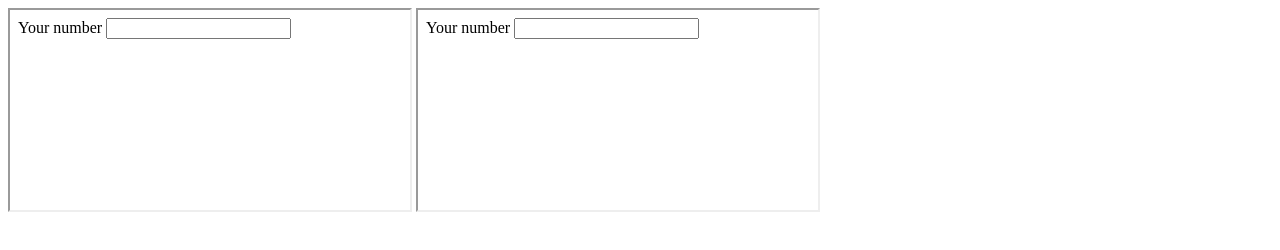
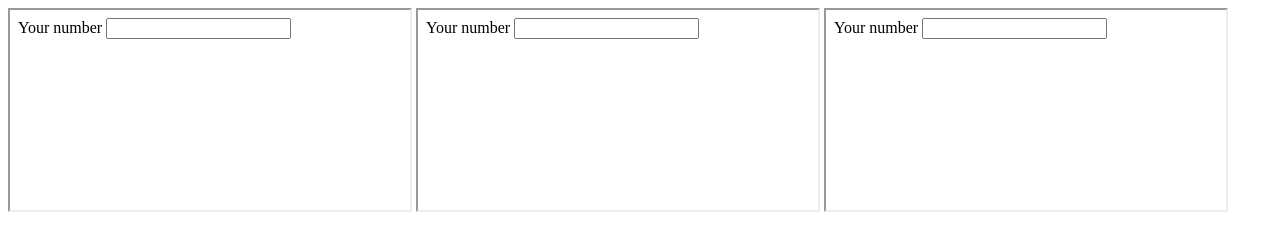
Before and after one commit to volkanungan/test-playground, a plain HTML site: page index.html in a window 1280 px wide. Drawn offline with Linux system fonts and the light colour scheme.

Commit message:
Update index.html

```diff
--- a/index.html
+++ b/index.html
@@ -2,6 +2,7 @@
 <html>
 <body>
     <iframe class="card" src="name.html" width="400" height="200"></iframe>
-    <iframe class="name" src="name.html" width="400" height="200"></iframe>
+    <iframe class="firstname" src="name.html" width="400" height="200"></iframe>
+    <iframe class="lastname" src="name.html" width="400" height="200"></iframe>
 </body>
 </html>
```
